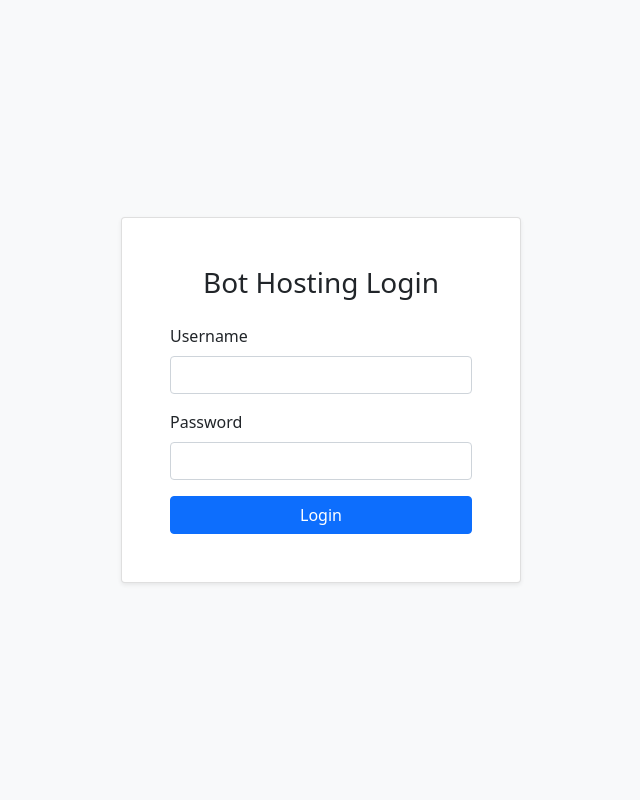
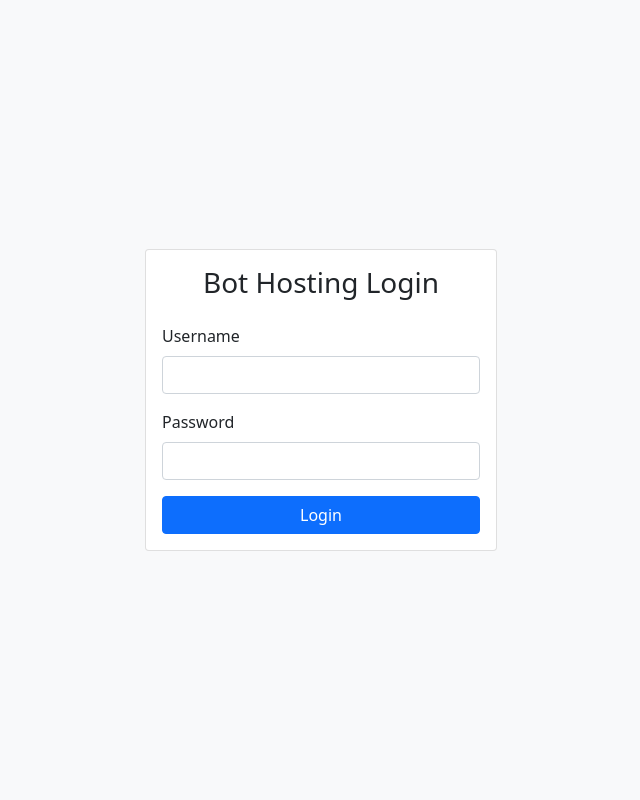
Before and after one commit to GakumaOntg/Bot_Panel, a Flask app: page /login in a window 1280 px wide. Shown: the whole page, without its empty margins (319-959 px from the left). Run offline with Flask 2, Linux system fonts and the light colour scheme.

Commit message:
Update login.html

```diff
--- a/templates/login.html
+++ b/templates/login.html
@@ -2,60 +2,34 @@
 <html lang="en">
 <head>
     <meta charset="UTF-8">
-    <meta name="viewport" content="width=device-width, initial-scale=1.0">
-    <title>Login - Bot Hosting</title>
-    <!-- Link to Bootstrap CSS for styling -->
+    <title>Login</title>
     <link href="https://cdn.jsdelivr.net/npm/bootstrap@5.1.3/dist/css/bootstrap.min.css" rel="stylesheet">
-    <style>
-        body {
-            display: flex;
-            align-items: center;
-            justify-content: center;
-            height: 100vh;
-            background-color: #f8f9fa;
-        }
-        .login-card {
-            width: 100%;
-            max-width: 400px;
-            padding: 2rem;
-        }
-    </style>
 </head>
-<body>
-    <div class="card login-card shadow-sm">
+<body class="bg-light">
+    <div class="container d-flex justify-content-center align-items-center vh-100">
+        <div class="card" style="width: 22rem;">
             <div class="card-body">
                 <h3 class="card-title text-center mb-4">Bot Hosting Login</h3>
-
-            <!-- This is where error messages from Flask will appear -->
                 {% with messages = get_flashed_messages(with_categories=true) %}
                   {% if messages %}
                     {% for category, message in messages %}
-                  <div class="alert alert-{{ category }} alert-dismissible fade show" role="alert">
-                    {{ message }}
-                    <button type="button" class="btn-close" data-bs-dismiss="alert" aria-label="Close"></button>
-                  </div>
+                      <div class="alert alert-{{ category }}">{{ message }}</div>
                     {% endfor %}
                   {% endif %}
                 {% endwith %}
-
-            <!-- The login form itself -->
-            <form method="post" action="{{ url_for('login') }}">
+                <form method="post">
                     <div class="mb-3">
                         <label for="username" class="form-label">Username</label>
-                    <input type="text" class="form-control" id="username" name="username" required>
+                        <input type="text" class="form-control" name="username" required>
                     </div>
                     <div class="mb-3">
                         <label for="password" class="form-label">Password</label>
-                    <input type="password" class="form-control" id="password" name="password" required>
+                        <input type="password" class="form-control" name="password" required>
                     </div>
-                <div class="d-grid">
-                    <button type="submit" class="btn btn-primary">Login</button>
-                </div>
+                    <button type="submit" class="btn btn-primary w-100">Login</button>
                 </form>
             </div>
         </div>
-
-    <!-- Optional: Add Bootstrap JS for features like dismissing alerts -->
-    <script src="https://cdn.jsdelivr.net/npm/bootstrap@5.1.3/dist/js/bootstrap.bundle.min.js"></script>
+    </div>
 </body>
 </html>
```
Lines whose indentation alone changed are shown as unchanged.
